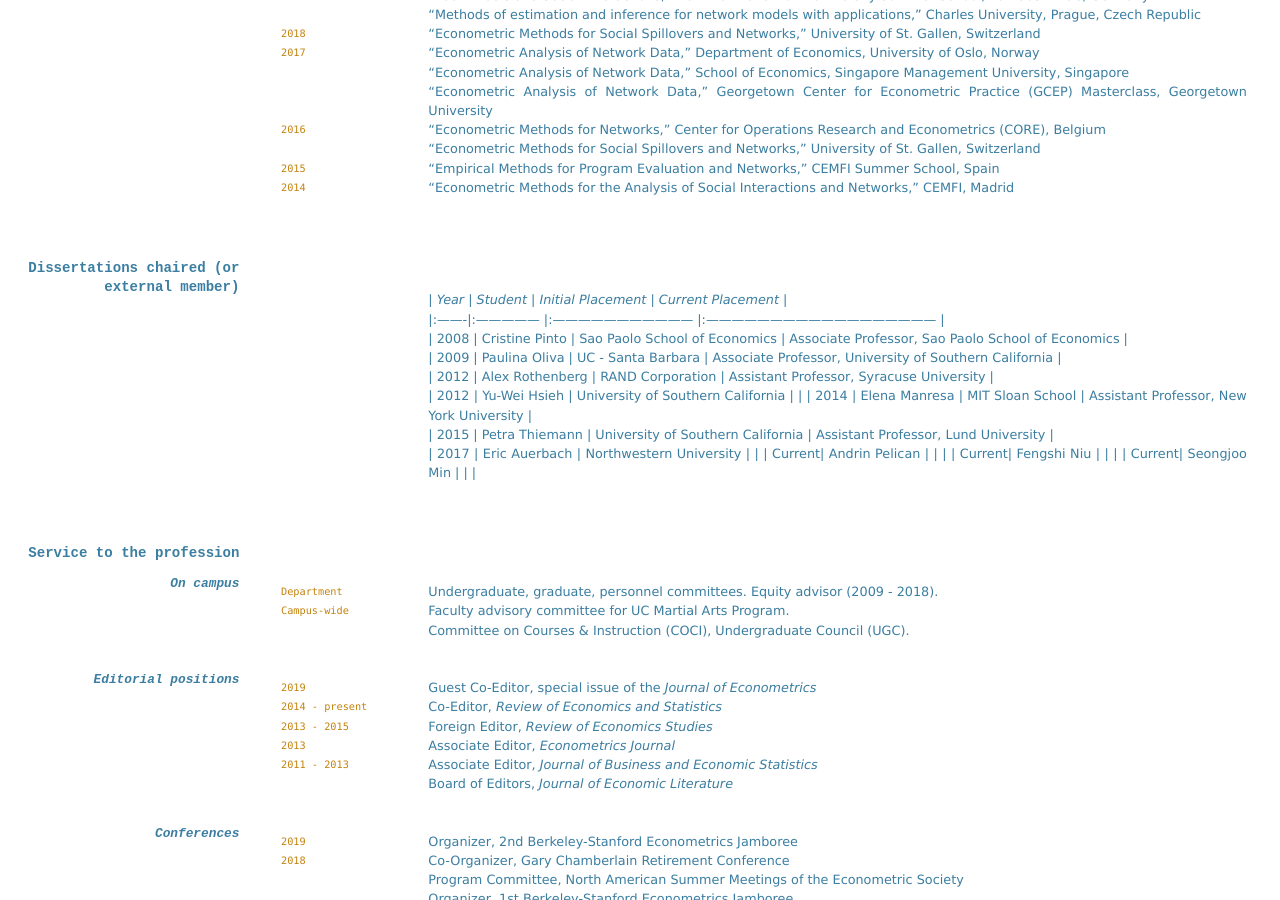
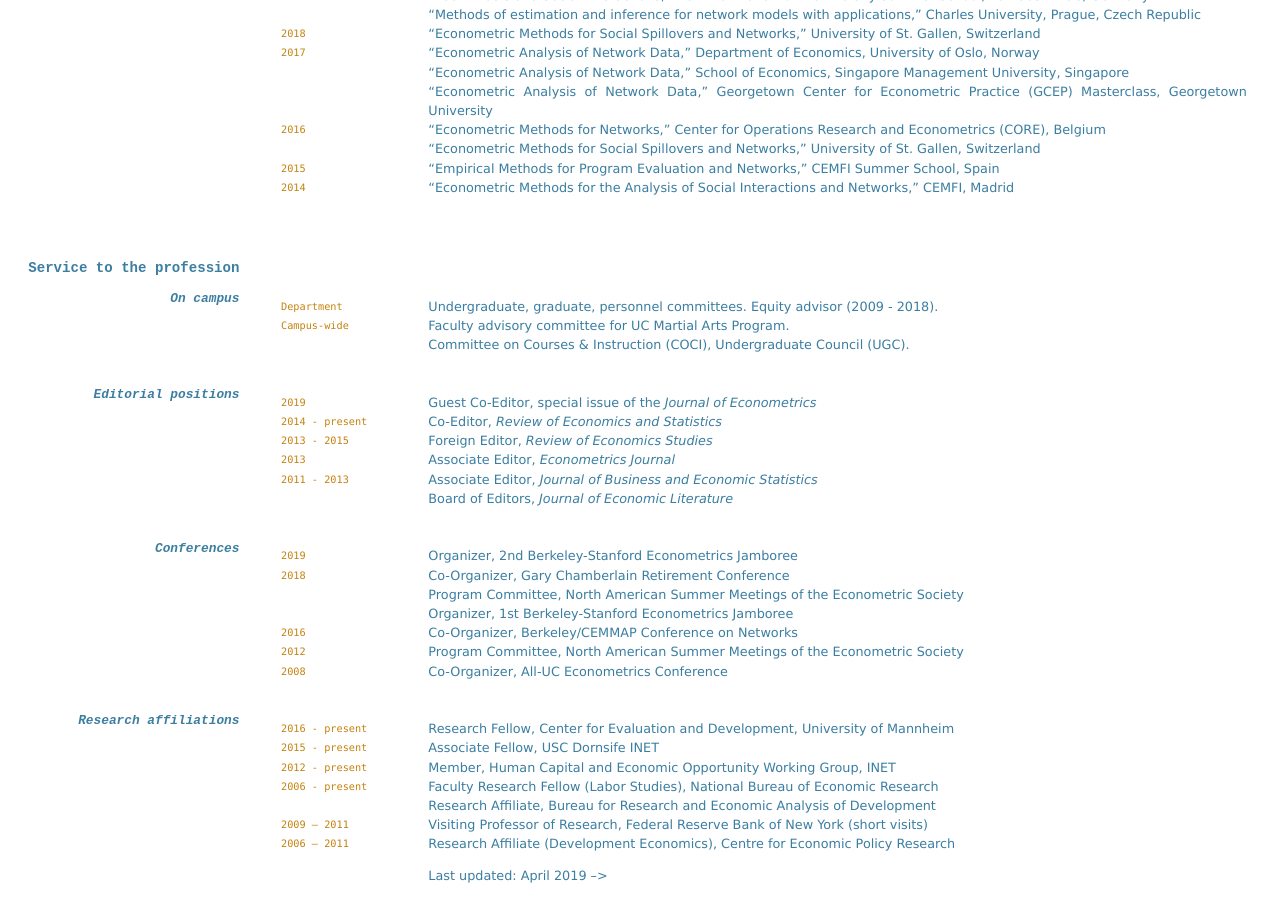
Before and after one commit to snowdj/econometrics-7, a Jekyll site: the page built from _pages/06_cv.md, in a window 1280 px wide and 900 px high, scrolled down 3454 px. Built offline with Jekyll 4.4.1, drawn with Linux system fonts in a browser that asks for light colours.

Commit message:
cv update

```diff
--- a/_config.yml
+++ b/_config.yml
@@ -24,6 +24,6 @@
 sass:
   sass_dir: _sass
 include: ['_pages']
-kramdown:
+kramdown-parser-gfm:
   input: GFM
 highlighter: rouge
--- a/_config_dev.yml
+++ b/_config_dev.yml
@@ -24,6 +24,6 @@
 sass:
   sass_dir: _sass
 include: ['_pages']
-kramdown:
+kramdown-parser-gfm:
   input: GFM
 highlighter: rouge
--- a/_pages/06_cv.md
+++ b/_pages/06_cv.md
@@ -163,22 +163,6 @@
 `2015` “Empirical Methods for Program Evaluation and Networks,” CEMFI Summer School, Spain
 `2014` “Econometric Methods for the Analysis of Social Interactions and Networks,” CEMFI, Madrid
 
-
-## Dissertations chaired (or external member)
-| _Year_ | _Student_       | _Initial Placement_               | _Current Placement_                                    |
-|:-------|:--------------- |:--------------------------------- |:------------------------------------------------------ |
-| 2008   | Cristine Pinto  | Sao Paolo School of Economics     | Associate Professor, Sao Paolo School of Economics     |
-| 2009   | Paulina Oliva   | UC - Santa Barbara                | Associate Professor, University of Southern California |
-| 2012   | Alex Rothenberg | RAND Corporation                  | Assistant Professor, Syracuse University               |
-| 2012   | Yu-Wei Hsieh    | University of Southern California |                                                        |
-| 2014   | Elena Manresa   | MIT Sloan School                  | Assistant Professor, New York University               |
-| 2015   | Petra Thiemann  | University of Southern California | Assistant Professor, Lund University                   |
-| 2017   | Eric Auerbach   | Northwestern University           |                                                        |
-| Current| Andrin Pelican  |                                   |                                                        |
-| Current| Fengshi Niu     |                                   |                                                        |
-| Current| Seongjoo Min    |                                   |                                                        |
-{:.mbtablestyle}
-
 ## Service to the profession
 
 ### On campus
```
